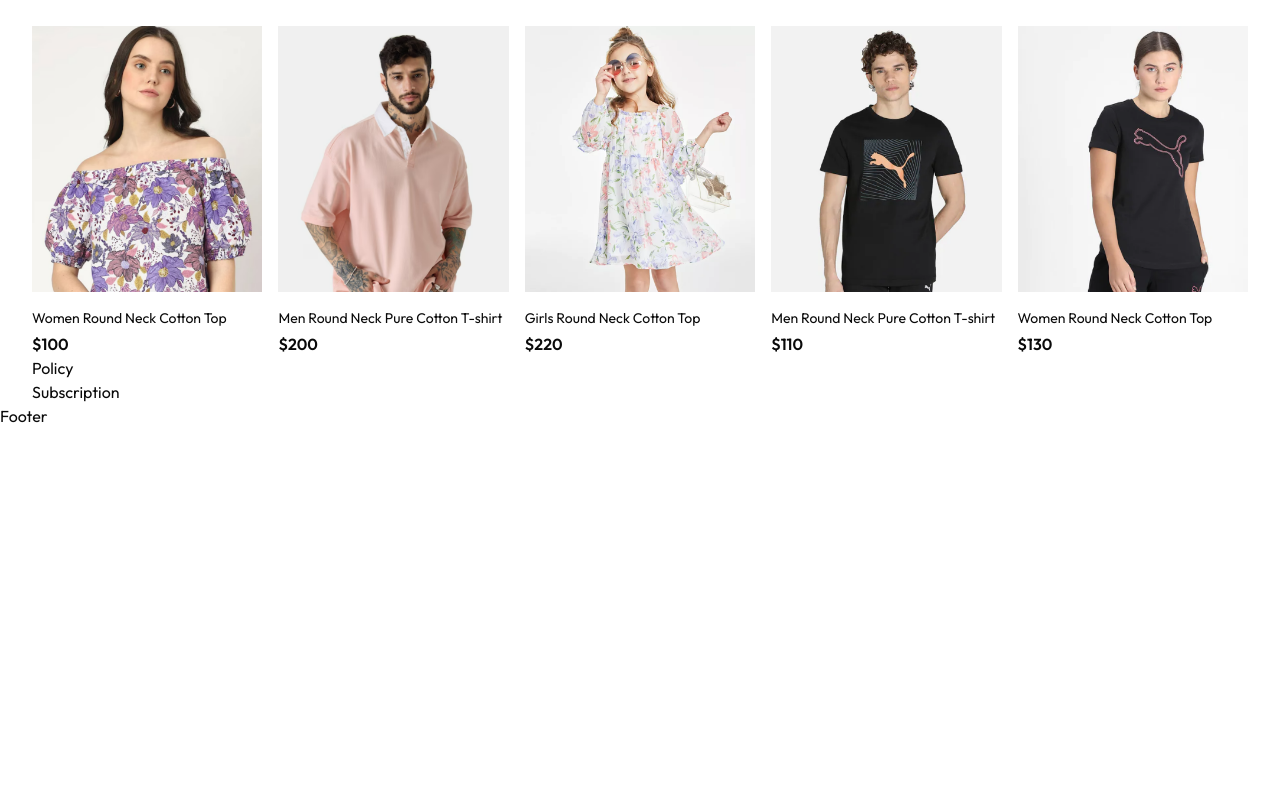
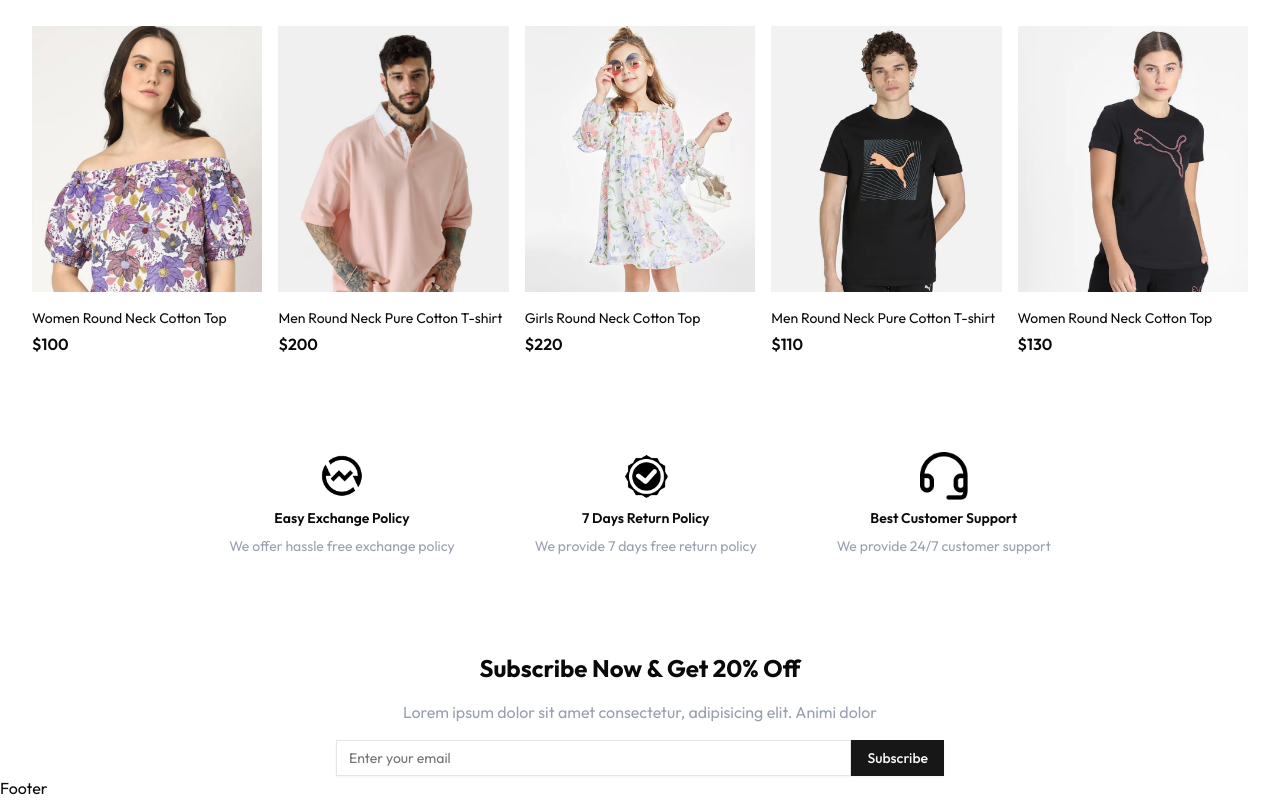
Before and after one commit to mohangrg2018/forever-ecommerce, a React (Vite) app in the folder client/: page / in a window 1280 px wide. Shown: the part 1606-2406 px from the top of the page. Before the commit the page ends 2034 px from the top, so only its background shows below. Built offline with nearby package versions, Linux system fonts and the light colour scheme.

Commit message:
feat: created policy and subscription form

```diff
--- a/client/src/components/sections/LatestCollections.jsx
+++ b/client/src/components/sections/LatestCollections.jsx
@@ -6,7 +6,7 @@ import StoreContext from "@/context/StoreContext";
 const LatestCollections = () => {
   const { products } = useContext(StoreContext);
   return (
-    <section className="my-10 sm:my-24 flex flex-col gap-4">
+    <section className="my-14 sm:my-24 flex flex-col gap-4">
       <Title title1={"Latest"} title2={"Collections"} />
       <p className="text-center text-gray-400 w-[80%] mx-auto">
         Lorem Ipsum is simply dummy text of the printing and typesetting
--- a/client/src/components/sections/Policy.jsx
+++ b/client/src/components/sections/Policy.jsx
@@ -1,7 +1,32 @@
+import { assets } from "@/assets/assets";
 import React from "react";
 
 const Policy = () => {
-  return <div>Policy</div>;
+  return (
+    <section className="my-14 sm:my-24 flex flex-col w-full justify-center sm:flex-row gap-10 sm:gap-20">
+      <div className="text-sm flex flex-col items-center gap-2">
+        <img src={assets.exchange_icon} className="w-12" alt="" />
+        <p className="font-semibold">Easy Exchange Policy</p>
+        <p className="text-center text-gray-400">
+          We offer hassle free exchange policy
+        </p>
+      </div>
+      <div className="text-sm flex flex-col items-center gap-2">
+        <img src={assets.quality_icon} className="w-12" alt="" />
+        <p className="font-semibold">7 Days Return Policy</p>
+        <p className="text-center text-gray-400">
+          We provide 7 days free return policy
+        </p>
+      </div>
+      <div className="text-sm flex flex-col items-center gap-2">
+        <img src={assets.support_img} className="w-12" alt="" />
+        <p className="font-semibold">Best Customer Support</p>
+        <p className="text-center text-gray-400">
+          We provide 24/7 customer support
+        </p>
+      </div>
+    </section>
+  );
 };
 
 export default Policy;
--- a/client/src/components/shared/Subscription.jsx
+++ b/client/src/components/shared/Subscription.jsx
@@ -1,7 +1,22 @@
 import React from "react";
+import { Input } from "../ui/input";
+import { Button } from "../ui/button";
 
 const Subscription = () => {
-  return <div>Subscription</div>;
+  return (
+    <section className="flex flex-col gap-4">
+      <p className="capitalize font-bold text-2xl text-center">
+        subscribe now & get 20% off
+      </p>
+      <p className="text-center text-gray-400">
+        Lorem ipsum dolor sit amet consectetur, adipisicing elit. Animi dolor
+      </p>
+      <form className="flex items-center w-[90%] sm:w-[80%] lg:w-[50%] mx-auto">
+        <Input placeholder="Enter your email" />
+        <Button>Subscribe</Button>
+      </form>
+    </section>
+  );
 };
 
 export default Subscription;
--- a/client/src/components/ui/button.jsx
+++ b/client/src/components/ui/button.jsx
@@ -1,11 +1,11 @@
-import * as React from "react"
-import { Slot } from "@radix-ui/react-slot"
+import * as React from "react";
+import { Slot } from "@radix-ui/react-slot";
 import { cva } from "class-variance-authority";
 
-import { cn } from "@/lib/utils"
+import { cn } from "@/lib/utils";
 
 const buttonVariants = cva(
-  "inline-flex items-center justify-center gap-2 whitespace-nowrap rounded-md text-sm font-medium transition-all disabled:pointer-events-none disabled:opacity-50 [&_svg]:pointer-events-none [&_svg:not([class*='size-'])]:size-4 shrink-0 [&_svg]:shrink-0 outline-none focus-visible:border-ring focus-visible:ring-ring/50 focus-visible:ring-[3px] aria-invalid:ring-destructive/20 dark:aria-invalid:ring-destructive/40 aria-invalid:border-destructive",
+  "inline-flex items-center justify-center gap-2 whitespace-nowrap text-sm font-medium transition-all disabled:pointer-events-none disabled:opacity-50 [&_svg]:pointer-events-none [&_svg:not([class*='size-'])]:size-4 shrink-0 [&_svg]:shrink-0 outline-none focus-visible:border-ring focus-visible:ring-ring/50 focus-visible:ring-[3px] aria-invalid:ring-destructive/20 dark:aria-invalid:ring-destructive/40 aria-invalid:border-destructive",
   {
     variants: {
       variant: {
@@ -33,23 +33,18 @@ const buttonVariants = cva(
       size: "default",
     },
   }
-)
+);
 
-function Button({
-  className,
-  variant,
-  size,
-  asChild = false,
-  ...props
-}) {
-  const Comp = asChild ? Slot : "button"
+function Button({ className, variant, size, asChild = false, ...props }) {
+  const Comp = asChild ? Slot : "button";
 
   return (
     <Comp
       data-slot="button"
       className={cn(buttonVariants({ variant, size, className }))}
-      {...props} />
+      {...props}
+    />
   );
 }
 
-export { Button, buttonVariants }
+export { Button, buttonVariants };
--- a/client/src/components/ui/input.jsx
+++ b/client/src/components/ui/input.jsx
@@ -1,24 +1,21 @@
-import * as React from "react"
+import * as React from "react";
 
-import { cn } from "@/lib/utils"
+import { cn } from "@/lib/utils";
 
-function Input({
-  className,
-  type,
-  ...props
-}) {
+function Input({ className, type, ...props }) {
   return (
     <input
       type={type}
       data-slot="input"
       className={cn(
-        "file:text-foreground placeholder:text-muted-foreground selection:bg-primary selection:text-primary-foreground dark:bg-input/30 border-input flex h-9 w-full min-w-0 rounded-md border bg-transparent px-3 py-1 text-base shadow-xs transition-[color,box-shadow] outline-none file:inline-flex file:h-7 file:border-0 file:bg-transparent file:text-sm file:font-medium disabled:pointer-events-none disabled:cursor-not-allowed disabled:opacity-50 md:text-sm",
+        "file:text-foreground placeholder:text-muted-foreground selection:bg-primary selection:text-primary-foreground dark:bg-input/30 border-input flex h-9 w-full min-w-0 border bg-transparent px-3 py-1 text-base shadow-xs transition-[color,box-shadow] outline-none file:inline-flex file:h-7 file:border-0 file:bg-transparent file:text-sm file:font-medium disabled:pointer-events-none disabled:cursor-not-allowed disabled:opacity-50 md:text-sm",
         "focus-visible:border-ring focus-visible:ring-ring/50 focus-visible:ring-[3px]",
         "aria-invalid:ring-destructive/20 dark:aria-invalid:ring-destructive/40 aria-invalid:border-destructive",
         className
       )}
-      {...props} />
+      {...props}
+    />
   );
 }
 
-export { Input }
+export { Input };
```
